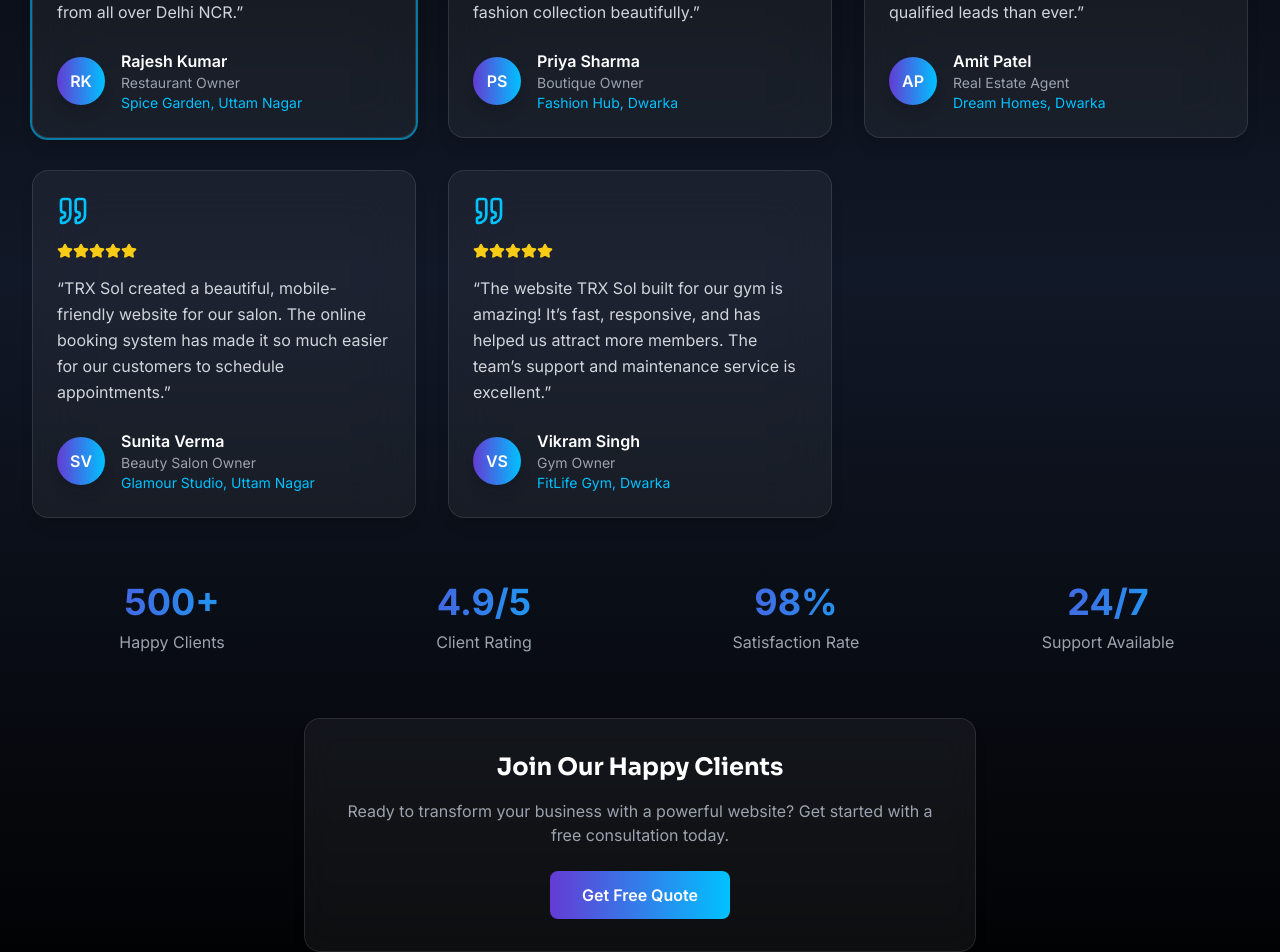
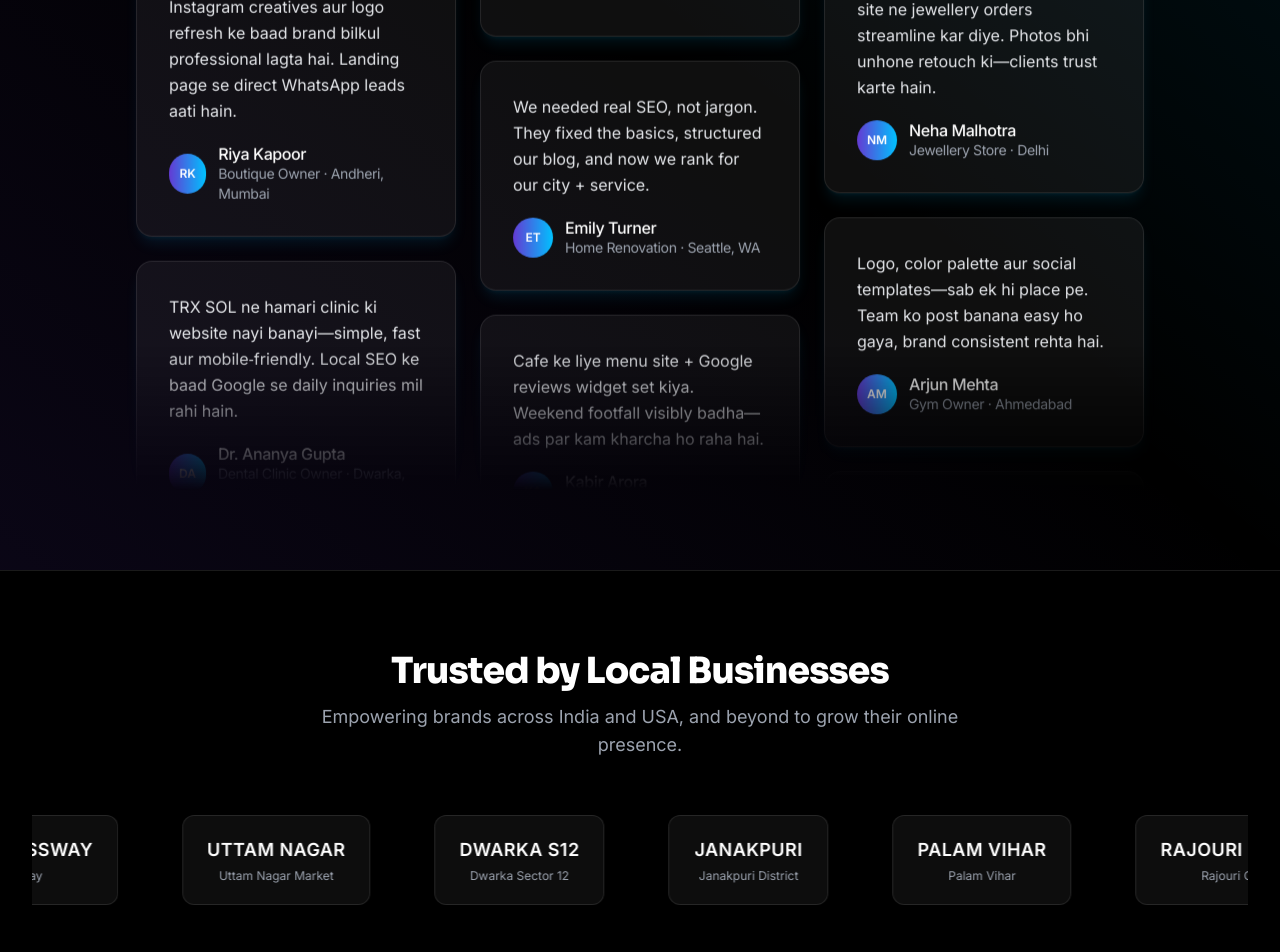
Before and after one commit to trx-sol/trxsol, a Next.js app: page / in a window 1280 px wide. Shown: the part 6820-7772 px from the top of the page. Built offline with nearby package versions, Linux system fonts and the light colour scheme.

Commit message:
Refactor TestimonialsSection component to improve structure and readability. Introduce TestimonialsColumn for better organization of testimonial data and enhance animations for a smoother user experience. Update text content for clarity and consistency.

```diff
--- a/components/TestimonialsSection.js
+++ b/components/TestimonialsSection.js
@@ -1,182 +1,158 @@
 "use client";
-import { useState } from "react";
+import React from "react";
 import { motion } from "framer-motion";
-import { Star, Quote } from "lucide-react";
-import { Card, CardContent } from "./ui/card";
 
-export default function TestimonialsSection() {
-  const [activeIndex, setActiveIndex] = useState(0);
+// Helper to create initials from name
+const getInitials = (name) =>
+  name
+    .split(" ")
+    .map((n) => n[0])
+    .join("")
+    .slice(0, 2)
+    .toUpperCase();
 
-  const testimonials = [
+export const TestimonialsColumn = ({
+  className,
+  testimonials,
+  duration = 12,
+  reverse = false,
+}) => {
+  return (
+    <div className={className}>
+      <motion.div
+        initial={{ translateY: reverse ? "-50%" : "0%" }}
+        animate={{ translateY: reverse ? "0%" : "-50%" }}
+        transition={{
+          duration,
+          repeat: Infinity,
+          ease: "linear",
+          repeatType: "loop",
+        }}
+        className="flex flex-col gap-6 pb-6"
+      >
+        {[
+          ...new Array(2).fill(0).map((_, index) => (
+            <React.Fragment key={index}>
+              {testimonials.map(({ text, name, role }, i) => (
+                <div
+                  key={`${i}-${index}`}
+                  className="p-6 md:p-8 rounded-2xl border border-white/10 bg-white/[0.06] backdrop-blur-md shadow-lg shadow-trx-cyan/10 max-w-xs w-full"
+                >
+                  <div className="text-gray-200 leading-relaxed">{text}</div>
+                  <div className="flex items-center gap-3 mt-5">
+                    <div className="h-10 w-10 rounded-full bg-gradient-to-r from-trx-purple to-trx-cyan text-white flex items-center justify-center text-xs font-semibold">
+                      {getInitials(name)}
+                    </div>
+                    <div className="flex flex-col">
+                      <div className="font-medium tracking-tight leading-5 text-white">
+                        {name}
+                      </div>
+                      <div className="leading-5 text-gray-400 tracking-tight text-sm">
+                        {role}
+                      </div>
+                    </div>
+                  </div>
+                </div>
+              ))}
+            </React.Fragment>
+          )),
+        ]}
+      </motion.div>
+    </div>
+  );
+};
+
+// Testimonial data
+const firstColumn = [
   {
-      name: "Rajesh Kumar",
-      role: "Restaurant Owner",
-      company: "Spice Garden, Uttam Nagar",
-      avatar: "RK",
-      content:
-        "TRX Sol transformed our restaurant's online presence completely. Our new website helped us increase online orders by 300% and we’re now getting customers from all over Delhi NCR.",
-      rating: 5,
+    name: "Dr. Ananya Gupta",
+    role: "Dental Clinic Owner · Dwarka, Delhi",
+    text: "TRX SOL ne hamari clinic ki website nayi banayi—simple, fast aur mobile‑friendly. Local SEO ke baad Google se daily inquiries mil rahi hain.",
   },
   {
-      name: "Priya Sharma",
-      role: "Boutique Owner",
-      company: "Fashion Hub, Dwarka",
-      avatar: "PS",
-      content:
-        "The team at TRX Sol is incredibly professional and creative. They understood our vision perfectly and delivered a stunning website that showcases our fashion collection beautifully.",
-      rating: 5,
+    name: "James Whitaker",
+    role: "E‑commerce Founder · Austin, TX",
+    text: "Our Shopify site was cluttered. TRX SOL rebuilt the product pages and cleaned up the brand kit—sales feel steady instead of spiky.",
   },
   {
-      name: "Amit Patel",
-      role: "Real Estate Agent",
-      company: "Dream Homes, Dwarka",
-      avatar: "AP",
-      content:
-        "Our new website has been a game-changer for our real estate business. The SEO optimization helped us rank higher in local searches and we’re getting more qualified leads than ever.",
-      rating: 5,
-    },
-    {
-      name: "Sunita Verma",
-      role: "Beauty Salon Owner",
-      company: "Glamour Studio, Uttam Nagar",
-      avatar: "SV",
-      content:
-        "TRX Sol created a beautiful, mobile-friendly website for our salon. The online booking system has made it so much easier for our customers to schedule appointments.",
-      rating: 5,
-    },
-    {
-      name: "Vikram Singh",
-      role: "Gym Owner",
-      company: "FitLife Gym, Dwarka",
-      avatar: "VS",
-      content:
-        "The website TRX Sol built for our gym is amazing! It’s fast, responsive, and has helped us attract more members. The team’s support and maintenance service is excellent.",
-      rating: 5,
+    name: "Riya Kapoor",
+    role: "Boutique Owner · Andheri, Mumbai",
+    text: "Instagram creatives aur logo refresh ke baad brand bilkul professional lagta hai. Landing page se direct WhatsApp leads aati hain.",
   },
 ];
 
+const secondColumn = [
+  {
+    name: "Emily Turner",
+    role: "Home Renovation · Seattle, WA",
+    text: "We needed real SEO, not jargon. They fixed the basics, structured our blog, and now we rank for our city + service.",
+  },
+  {
+    name: "Kabir Arora",
+    role: "Cafe Owner · Chandigarh",
+    text: "Cafe ke liye menu site + Google reviews widget set kiya. Weekend footfall visibly badha—ads par kam kharcha ho raha hai.",
+  },
+  {
+    name: "Maya Brooks",
+    role: "Marketing Manager · Brooklyn, NY",
+    text: "They redesigned our B2B site, clarified the copy, and tightened page speed. Demo requests doubled without increasing ad spend.",
+  },
+];
+
+const thirdColumn = [
+  {
+    name: "Arjun Mehta",
+    role: "Gym Owner · Ahmedabad",
+    text: "Logo, color palette aur social templates—sab ek hi place pe. Team ko post banana easy ho gaya, brand consistent rehta hai.",
+  },
+  {
+    name: "Carlos Rivera",
+    role: "SaaS PM · Miami, FL",
+    text: "TRX SOL migrated our blog, set up schema, and cleaned internal links. Search traffic is finally predictable.",
+  },
+  {
+    name: "Neha Malhotra",
+    role: "Jewellery Store · Delhi",
+    text: "WhatsApp catalogue + simple site ne jewellery orders streamline kar diye. Photos bhi unhone retouch ki—clients trust karte hain.",
+  },
+];
+
+export default function TestimonialsSection() {
   return (
-    <section className="py-20 bg-gradient-to-b from-black via-gray-900 to-black relative overflow-hidden">
-      <div className="max-w-7xl mx-auto px-4 sm:px-6 lg:px-8 relative z-10">
-        {/* Heading */}
+    <section className="relative bg-black py-20  overflow-hidden">
+      {/* Subtle gradient glows like Hero */}
+      <div className="pointer-events-none absolute inset-0 bg-gradient-to-tr from-trx-purple/10 via-transparent to-trx-cyan/10" />
+
+      <div className="relative z-10 max-w-7xl mx-auto px-4 sm:px-6 lg:px-8">
         <motion.div
           initial={{ opacity: 0, y: 20 }}
           whileInView={{ opacity: 1, y: 0 }}
-          transition={{ duration: 0.6 }}
+          transition={{ duration: 0.8, delay: 0.1, ease: [0.16, 1, 0.3, 1] }}
           viewport={{ once: true }}
-          className="text-center mb-16"
+          className="flex flex-col items-center justify-center max-w-[620px] mx-auto text-center"
         >
-          <h2 className="text-4xl md:text-5xl font-bold text-white mb-6">
-            What Our{" "}
-            <span className="bg-gradient-to-r from-trx-purple to-trx-cyan bg-clip-text text-transparent">
-              Clients Say
-            </span>
+          <h2 className="text-3xl md:text-5xl font-bold tracking-tighter mt-5 text-white">
+            What our users say
           </h2>
-          <p className="text-lg md:text-xl text-gray-400 max-w-3xl mx-auto">
-            Hear from local businesses in Uttam Nagar and Dwarka who have
-            transformed their online presence with TRX Sol.
+          <p className="mt-5 text-gray-400">
+            See what our customers have to say about working with TRX Sol.
           </p>
         </motion.div>
 
-        {/* Testimonials */}
-        <div className="grid grid-cols-1 md:grid-cols-2 lg:grid-cols-3 gap-8 mb-16">
-          {testimonials.map((testimonial, index) => (
-            <motion.div
-              key={index}
-              whileHover={{ scale: 1.03 }}
-              transition={{ duration: 0.3 }}
-            >
-              <Card
-                onClick={() => setActiveIndex(index)}
-                className={`bg-white/5 backdrop-blur-xl border border-white/10 rounded-2xl shadow-lg hover:shadow-trx-cyan/20 transition-all duration-300 cursor-pointer ${
-                  index === activeIndex ? "ring-2 ring-trx-cyan/60" : ""
-                }`}
-              >
-                <CardContent className="p-6 flex flex-col h-full">
-                  <Quote className="w-8 h-8 text-trx-cyan mb-4" />
-
-                  {/* Rating */}
-                  <div className="flex items-center mb-4">
-                    {[...Array(testimonial.rating)].map((_, i) => (
-                      <Star
-                        key={i}
-                        className="w-4 h-4 text-yellow-400 fill-current"
+        <div className="flex justify-center gap-6 mt-10 [mask-image:linear-gradient(to_bottom,transparent,black_20%,black_80%,transparent)] max-h-[740px] overflow-hidden">
+          <TestimonialsColumn testimonials={firstColumn} duration={16} />
+          <TestimonialsColumn
+            testimonials={secondColumn}
+            duration={18}
+            className="hidden md:block"
+            reverse
           />
-                    ))}
+          <TestimonialsColumn
+            testimonials={thirdColumn}
+            duration={17}
+            className="hidden lg:block"
+          />
         </div>
-
-                  {/* Content */}
-                  <p className="text-gray-300 mb-6 leading-relaxed flex-grow">
-                    “{testimonial.content}”
-                  </p>
-
-                  {/* Author */}
-                  <div className="flex items-center">
-                    <div className="w-12 h-12 bg-gradient-to-r from-trx-purple to-trx-cyan rounded-full flex items-center justify-center text-white font-semibold mr-4 shadow-lg">
-                      {testimonial.avatar}
-                    </div>
-                    <div>
-                      <div className="text-white font-semibold">
-                        {testimonial.name}
-                      </div>
-                      <div className="text-gray-400 text-sm">
-                        {testimonial.role}
-                      </div>
-                      <div className="text-trx-cyan text-sm">
-                        {testimonial.company}
-                      </div>
-                    </div>
-                  </div>
-                </CardContent>
-              </Card>
-            </motion.div>
-          ))}
-        </div>
-
-        {/* Stats */}
-        <motion.div
-          initial={{ opacity: 0, y: 20 }}
-          whileInView={{ opacity: 1, y: 0 }}
-          transition={{ duration: 0.6 }}
-          viewport={{ once: true }}
-          className="grid grid-cols-2 md:grid-cols-4 gap-8 text-center mb-16"
-        >
-          {[
-            { value: "500+", label: "Happy Clients" },
-            { value: "4.9/5", label: "Client Rating" },
-            { value: "98%", label: "Satisfaction Rate" },
-            { value: "24/7", label: "Support Available" },
-          ].map((stat, i) => (
-            <div key={i}>
-              <div className="text-3xl md:text-4xl font-bold bg-gradient-to-r from-trx-purple to-trx-cyan bg-clip-text text-transparent mb-2">
-                {stat.value}
-              </div>
-              <div className="text-gray-400">{stat.label}</div>
-            </div>
-          ))}
-        </motion.div>
-
-        {/* CTA */}
-        <motion.div
-          initial={{ opacity: 0, y: 20 }}
-          whileInView={{ opacity: 1, y: 0 }}
-          transition={{ duration: 0.6 }}
-          viewport={{ once: true }}
-          className="text-center"
-        >
-          <div className="bg-white/5 backdrop-blur-lg rounded-2xl p-8 border border-white/10 max-w-2xl mx-auto shadow-lg">
-            <h3 className="text-2xl font-bold text-white mb-4">
-              Join Our Happy Clients
-            </h3>
-            <p className="text-gray-400 mb-6">
-              Ready to transform your business with a powerful website? Get
-              started with a free consultation today.
-            </p>
-            <button className="bg-gradient-to-r from-trx-purple to-trx-cyan hover:from-trx-purple/90 hover:to-trx-cyan/90 text-white px-8 py-3 rounded-lg font-semibold transition-all duration-300 hover:scale-105">
-              Get Free Quote
-            </button>
-          </div>
-        </motion.div>
       </div>
     </section>
   );
```
Lines whose indentation alone changed are shown as unchanged.
